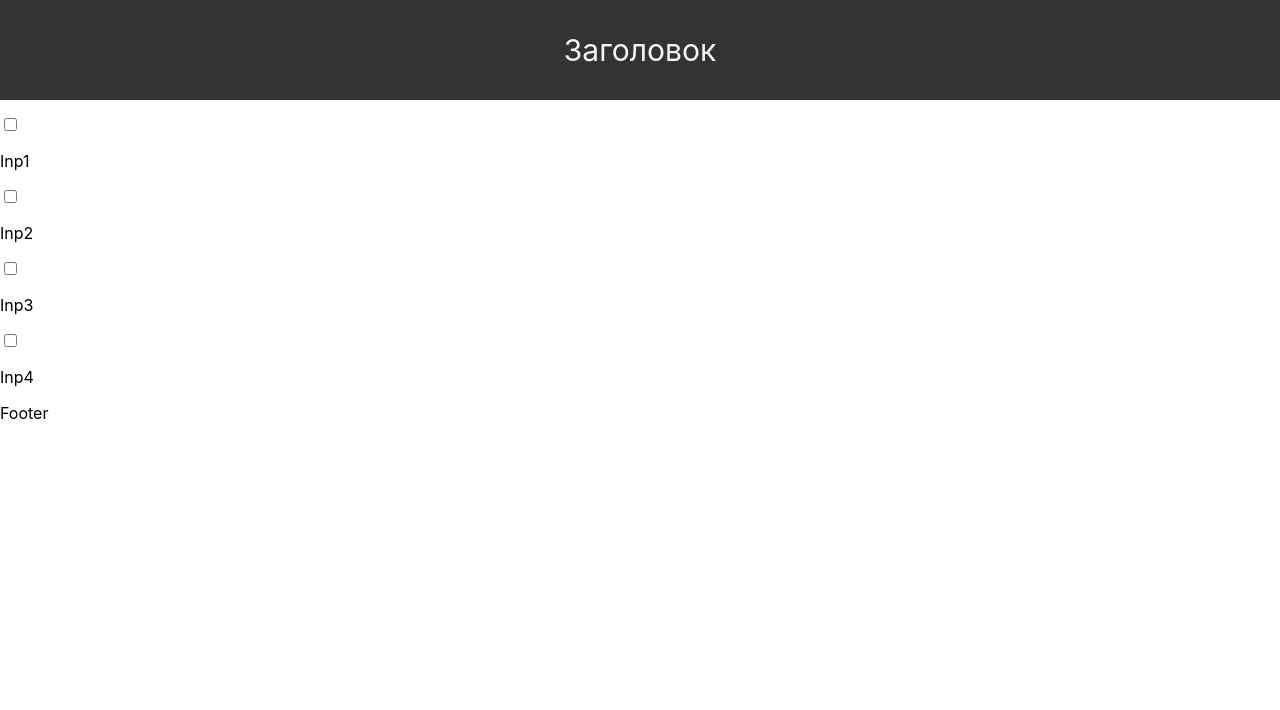
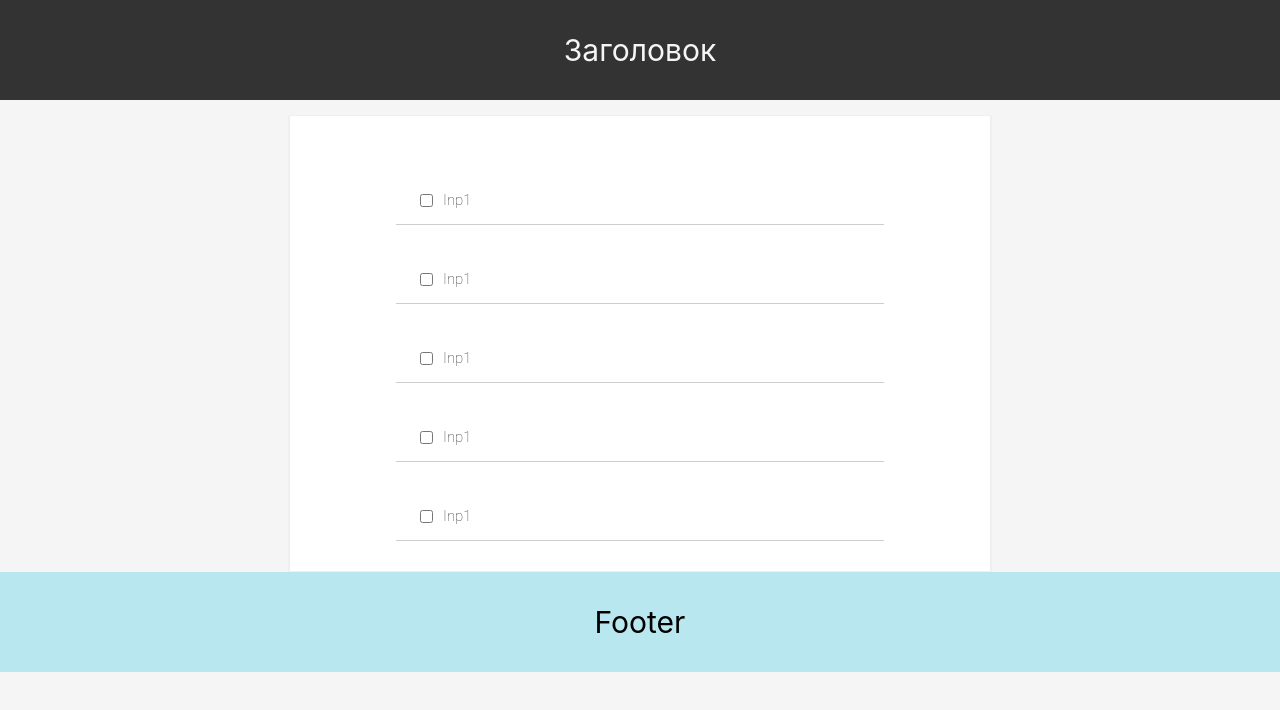
Before and after one commit to ZValeriy/React_simple, a React (Create React App) app: page / in a window 1280 px wide. Shown: the top 710 px of the page. Built offline with nearby package versions, Linux system fonts and the light colour scheme.

Commit message:
Add styles, Item to component

```diff
--- a/src/App.js
+++ b/src/App.js
@@ -1,7 +1,7 @@
 import React from 'react';
 import Footer from './components/Footer';
 import Header from './components/Header';
-import MainContent from './components/MainContent'
+import MainContent from './components/MainContent';
 function App() {
   return (
     <div>
--- /dev/null
+++ b/src/components/Footer.css
@@ -0,0 +1,11 @@
+footer {
+    height: 100px;
+    background-color: rgb(185, 231, 240);
+    color: black;
+    margin-bottom: 15px;
+    text-align: center;
+    font-size: 30px;
+    display: flex;
+    justify-content: center;
+    align-items: center;
+}
--- a/src/components/Footer.js
+++ b/src/components/Footer.js
@@ -1,5 +1,5 @@
 import React from "react"
-
+import "./Footer.css"
 function Footer() {
     return (
         <footer>
--- a/src/components/MainContent.js
+++ b/src/components/MainContent.js
@@ -1,20 +1,14 @@
 import React from "react"
-import MyInfo from "./MyInfo";
+import ToDoItem from "./ToDoItem";
 
 function MainContent() {
     return (
-        <div>
-            <input type="checkbox" />
-            <p>Inp1</p>
-
-            <input type="checkbox" />
-            <p>Inp2</p>
-
-            <input type="checkbox" />
-            <p>Inp3</p>
-
-            <input type="checkbox" />
-            <p>Inp4</p>
+        <div className="todo-list">
+            <ToDoItem />
+            <ToDoItem />
+            <ToDoItem />
+            <ToDoItem />
+            <ToDoItem />
         </div>
     )
 }
--- /dev/null
+++ b/src/components/ToDoItem.js
@@ -0,0 +1,12 @@
+import React from "react";
+
+function ToDoItem() {
+    return (
+        <div className="todo-item">
+            <input type="checkbox" />
+            <p>Inp1</p>
+        </div>
+    )
+}
+
+export default ToDoItem
--- a/src/index.css
+++ b/src/index.css
@@ -1,6 +1,7 @@
 body {
   margin: 0;
   padding: 0;
+  background-color: whitesmoke;
   font-family: -apple-system, BlinkMacSystemFont, "Segoe UI", "Roboto", "Oxygen",
     "Ubuntu", "Cantarell", "Fira Sans", "Droid Sans", "Helvetica Neue",
     sans-serif;
@@ -12,3 +13,47 @@
   font-family: source-code-pro, Menlo, Monaco, Consolas, "Courier New",
     monospace;
 }
+
+.todo-list {
+  background-color: white;
+  margin: auto;
+  width: 50%;
+  display: flex;
+  flex-direction: column;
+  align-items: center;
+  border: 1px solid #efefef;
+  box-shadow:
+  /* The top layer shadow */
+      0 1px 1px rgba(0,0,0,0.15),
+          /* The second layer */
+      0 10px 0 -5px #eee,
+          /* The second layer shadow */
+      0 10px 1px -4px rgba(0,0,0,0.15),
+          /* The third layer */
+      0 20px 0 -10px #eee,
+          /* The third layer shadow */
+      0 20px 1px -9px rgba(0,0,0,0.15);
+  padding: 30px;
+}
+
+.todo-item {
+  display: flex;
+  justify-content: flex-start;
+  align-items: center;
+  padding: 30px 20px 0;
+  width: 70%;
+  border-bottom: 1px solid #cecece;
+  font-family: Roboto, sans-serif;
+  font-weight: 100;
+  font-size: 15px;
+  color: #333333;
+}
+
+input[type=checkbox] {
+  margin-right: 10px;
+  font-size: 30px;
+}
+
+input[type=checkbox]:focus {
+  outline: 0;
+}
```
